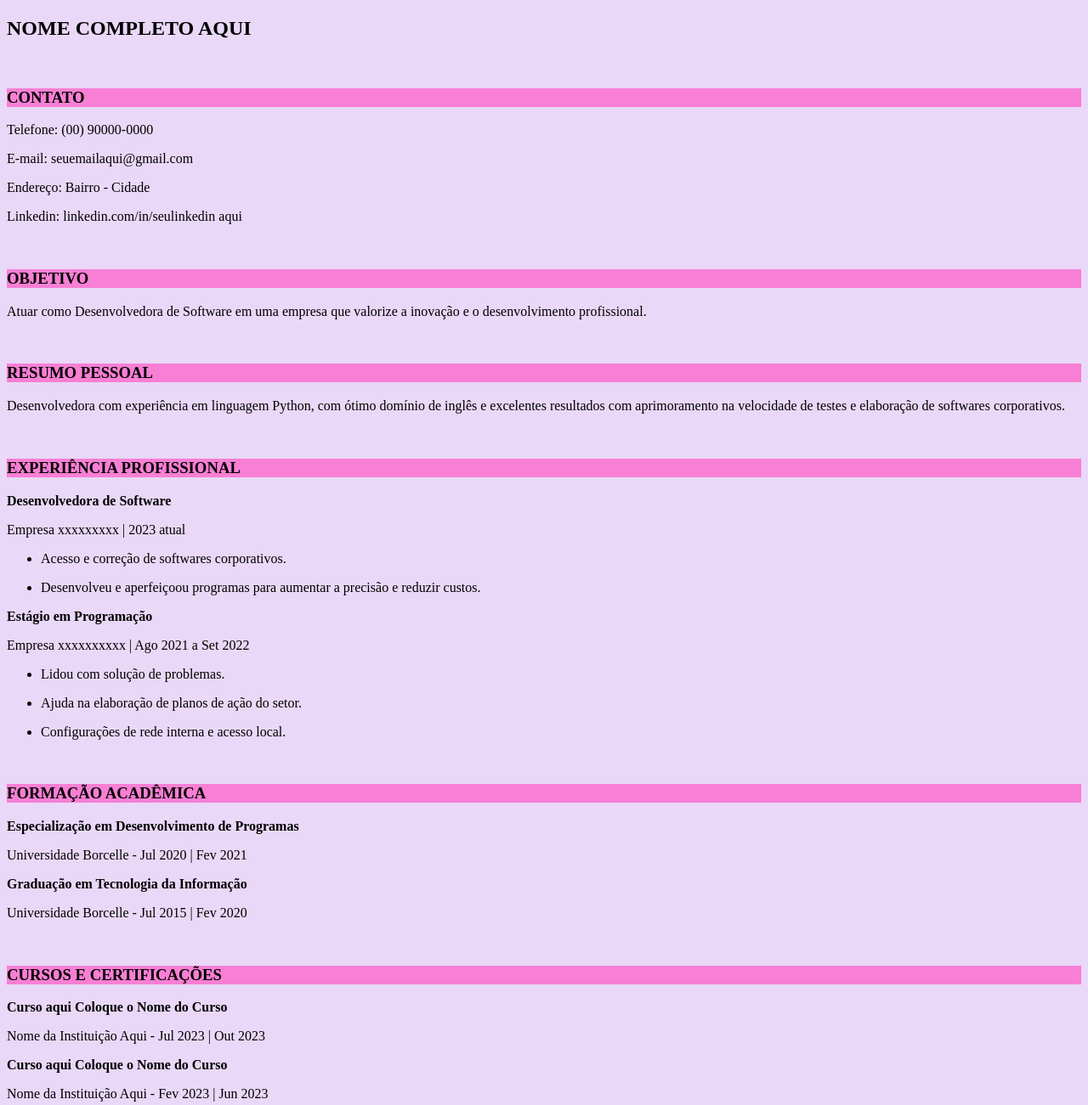
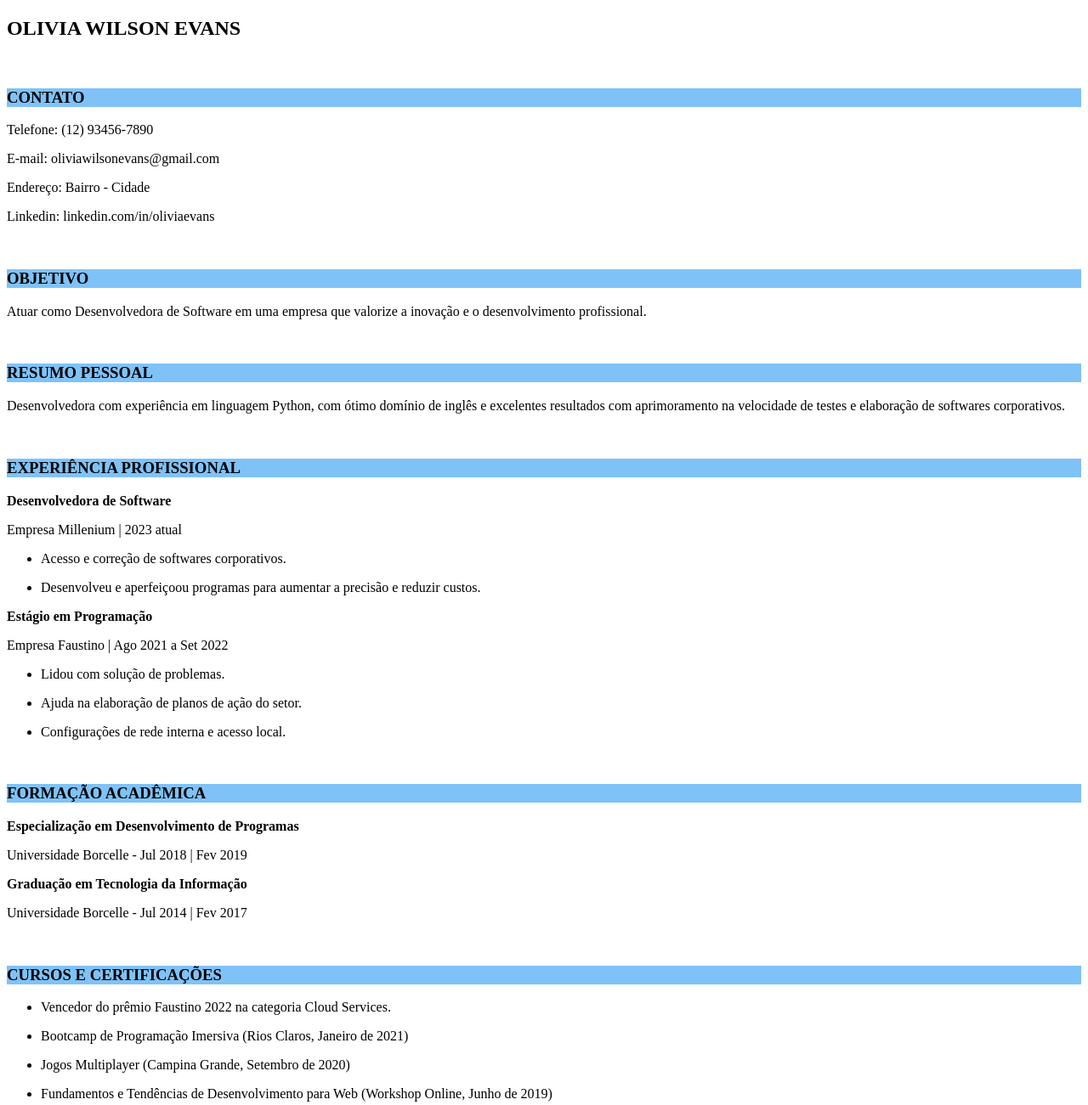
Before and after one commit to medeiroscamila/curriculoteste, a plain HTML site: page index.html in a window 1280 px wide. Shown: the top 1301 px of the page at 85% size. Drawn offline with Linux system fonts and the light colour scheme.

Commit message:
Update index.html

```diff
--- a/index.html
+++ b/index.html
@@ -10,50 +10,52 @@
 <!--Aqui é onde configuraremos os metadados-->
 <title>Meu Primeiro Currículo HTML</title>
 </head>
-<body style="background-color:rgb(233, 216, 247);">
+<body>
 <!--Aqui é o corpo da página-->
-    <h2>NOME COMPLETO AQUI</h2>
+    <h2>OLIVIA WILSON EVANS</h2>
     <br>
-    <h3 style="background-color:rgb(248, 127, 212);"><b>CONTATO</b></h3>
-    <p>Telefone: (00) 90000-0000</p>
-    <p>E-mail: seuemailaqui@gmail.com</p>
+    <h3 style="background-color:rgb(127, 194, 248);"><b>CONTATO</b></h3>
+    <p>Telefone: (12) 93456-7890</p>
+    <p>E-mail: oliviawilsonevans@gmail.com</p>
     <p>Endereço: Bairro - Cidade</p>
-    <p>Linkedin: linkedin.com/in/seulinkedin aqui</p>
+    <p>Linkedin: linkedin.com/in/oliviaevans</p>
     <br>
-    <h3 style="background-color:rgb(248, 127, 212);">OBJETIVO</h3>
+    <h3 style="background-color:rgb(127, 194, 248);">OBJETIVO</h3>
     <p>Atuar como Desenvolvedora de Software em uma empresa que valorize a inovação e o desenvolvimento profissional.</p>
     <br>
-    <h3 style="background-color:rgb(248, 127, 212);">RESUMO PESSOAL</h3>
+    <h3 style="background-color:rgb(127, 194, 248);">RESUMO PESSOAL</h3>
     <p>Desenvolvedora com experiência em linguagem Python, com ótimo domínio de inglês e excelentes resultados com aprimoramento na velocidade de testes e elaboração de softwares corporativos.</p>
     <br>
-    <h3 style="background-color:rgb(248, 127, 212);">EXPERIÊNCIA PROFISSIONAL</h3>
+    <h3 style="background-color:rgb(127, 194, 248);">EXPERIÊNCIA PROFISSIONAL</h3>
     <p><b>Desenvolvedora de Software</b></p>
-    <p>Empresa xxxxxxxxx | 2023 atual</p>
+    <p>Empresa Millenium | 2023 atual</p>
     <ul>
     <p><li>Acesso e correção de softwares corporativos.</li>
     <p><li>Desenvolveu e aperfeiçoou programas para aumentar a precisão e reduzir custos.</li></p>
     </ul>
     <p><b>Estágio em Programação</b></p>
-    <p>Empresa xxxxxxxxxx | Ago 2021 a Set 2022</p>
+    <p>Empresa Faustino | Ago 2021 a Set 2022</p>
     <ul>
     <p><li>Lidou com solução de problemas.</li></p>
     <p><li>Ajuda na elaboração de planos de ação do setor.</li></p>
     <p><li>Configurações de rede interna e acesso local.</li></p>
     </ul>
     <br>
-    <h3 style="background-color:rgb(248, 127, 212);">FORMAÇÃO ACADÊMICA</h3>
+    <h3 style="background-color:rgb(127, 194, 248);">FORMAÇÃO ACADÊMICA</h3>
     <p><b>Especialização em Desenvolvimento de Programas</b></p>
-    <p>Universidade Borcelle - Jul 2020 | Fev 2021</p>
+    <p>Universidade Borcelle - Jul 2018 | Fev 2019</p>
     <p><b>Graduação em Tecnologia da Informação</b></p>
-    <p>Universidade Borcelle - Jul 2015 | Fev 2020</p>
+    <p>Universidade Borcelle - Jul 2014 | Fev 2017</p>
     <br>
-    <h3 style="background-color:rgb(248, 127, 212);">CURSOS E CERTIFICAÇÕES</h3>
-    <p><b>Curso aqui Coloque o Nome do Curso</b></p>
-    <p>Nome da Instituição Aqui - Jul 2023 | Out 2023</p>
-    <p><b>Curso aqui Coloque o Nome do Curso</b></p>
-    <p>Nome da Instituição Aqui - Fev 2023 | Jun 2023</p>
+    <h3 style="background-color:rgb(127, 194, 248);">CURSOS E CERTIFICAÇÕES</h3>
+    <ul>
+    <p><li>Vencedor do prêmio Faustino 2022 na categoria Cloud Services.</li></p>
+    <p><li>Bootcamp de Programação Imersiva (Rios Claros, Janeiro de 2021)</li></p>
+    <p><li>Jogos Multiplayer (Campina Grande, Setembro de 2020)</li></p>
+    <p><li>Fundamentos e Tendências de Desenvolvimento para Web (Workshop Online, Junho de 2019)</li></p>
+    </ul>
     <br>
-    <h3 style="background-color:rgb(248, 127, 212);">HABILIDADES E QUALIFICAÇÕES</h3>
+    <h3 style="background-color:rgb(127, 194, 248);">HABILIDADES E QUALIFICAÇÕES</h3>
     <table style="width:100%">
     <tr>
     <p><td>Linguagens de programação;</td></p>
```
